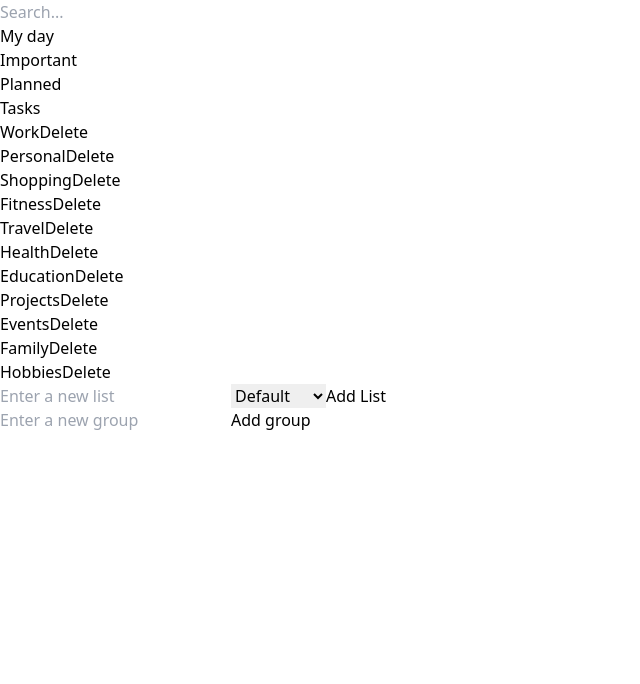
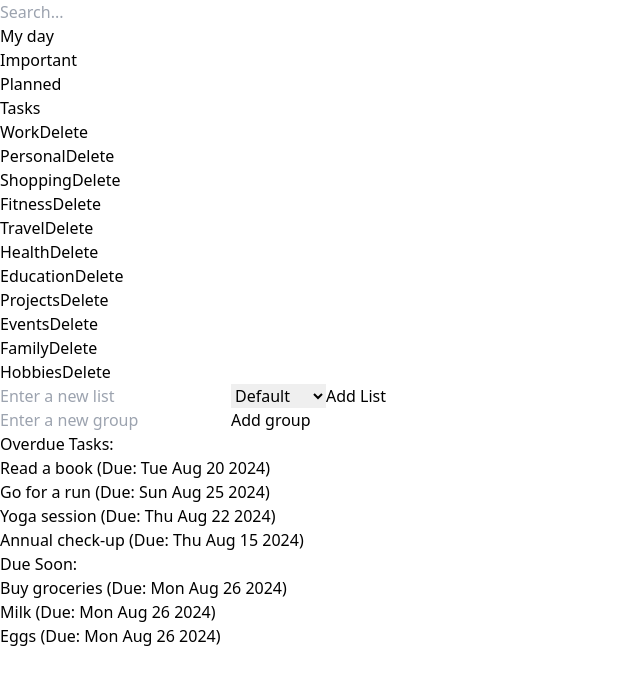
Before and after one commit to romanmicuda/task-managment-app, a React (Create React App) app: page / in a window 1280 px wide. Shown: the top 684 px of the page, without its empty margins (0-640 px from the left). Built offline with nearby package versions, Linux system fonts and the light colour scheme.

Commit message:
feat: add due date notification functionality with sound alert

```diff
--- a/src/component/App.tsx
+++ b/src/component/App.tsx
@@ -2,12 +2,16 @@ import React from "react";
 import SideBar from "./SideBar";
 import "../index.css";
 import SearchBar from "./SearchBar";
+import TodoReminders from "./TodoReminders";
+import NotificationManager from "./NotificationManager";
 
 function App() {
   return (
     <div>
       <SearchBar />
       <SideBar />
+      <TodoReminders />
+      <NotificationManager />
     </div>
   );
 }
--- /dev/null
+++ b/src/component/NotificationManager.tsx
@@ -0,0 +1,33 @@
+import React, { useEffect } from "react";
+import { useTodo } from "./TodoProvider";
+import { getDueDateReminders } from "../utils/reminderUtils";
+import { playSound } from "../utils/playSound";
+
+const soundUrl = "/sounds/sound.mp3";
+
+const NotificationManager: React.FC = () => {
+  const { groups } = useTodo();
+  useEffect(() => {
+    const { dueSoon, overdue } = getDueDateReminders(groups);
+
+    const playReminders = () => {
+      overdue.forEach((todo) => {
+        if (todo.remindme) {
+          playSound(soundUrl);
+        }
+      });
+
+      dueSoon.forEach((todo) => {
+        if (todo.remindme) {
+          playSound(soundUrl);
+        }
+      });
+    };
+
+    playReminders();
+  }, [useTodo().groups]);
+
+  return null;
+};
+
+export default NotificationManager;
--- /dev/null
+++ b/src/component/TodoReminders.tsx
@@ -0,0 +1,49 @@
+import React, { useEffect, useState } from "react";
+import { useTodo } from "./TodoProvider";
+import { getDueDateReminders } from "../utils/reminderUtils";
+import { TodoType } from "../types";
+
+const TodoReminders: React.FC = () => {
+  const { groups } = useTodo();
+  const [reminders, setReminders] = useState({
+    dueSoon: [] as TodoType[],
+    overdue: [] as TodoType[],
+  });
+
+  useEffect(() => {
+    const { dueSoon, overdue } = getDueDateReminders(groups);
+    setReminders({ dueSoon, overdue });
+  }, [groups]);
+
+  return (
+    <div>
+      {reminders.overdue.length > 0 && (
+        <div className="alert alert-danger">
+          <h4>Overdue Tasks:</h4>
+          <ul>
+            {reminders.overdue.map((todo) => (
+              <li key={todo.id}>
+                {todo.description} (Due: {todo.dueDate?.toDateString()})
+              </li>
+            ))}
+          </ul>
+        </div>
+      )}
+
+      {reminders.dueSoon.length > 0 && (
+        <div className="alert alert-warning">
+          <h4>Due Soon:</h4>
+          <ul>
+            {reminders.dueSoon.map((todo) => (
+              <li key={todo.id}>
+                {todo.description} (Due: {todo.dueDate?.toDateString()})
+              </li>
+            ))}
+          </ul>
+        </div>
+      )}
+    </div>
+  );
+};
+
+export default TodoReminders;
--- /dev/null
+++ b/src/utils/playSound.ts
@@ -0,0 +1,4 @@
+export const playSound = (soundUrl: string) => {
+  const audio = new Audio(soundUrl);
+  audio.play().catch((error) => console.error("Failed to play sound:", error));
+};
--- /dev/null
+++ b/src/utils/reminderUtils.ts
@@ -0,0 +1,29 @@
+import { Group, TodoType } from "../types";
+
+export const getDueDateReminders = (groups: Group[]) => {
+  const now = new Date();
+  const reminders = {
+    dueSoon: [] as TodoType[],
+    overdue: [] as TodoType[],
+  };
+
+  groups.forEach((group) => {
+    group.groupList.forEach((list) => {
+      list.lists.forEach((todo) => {
+        if (todo.dueDate) {
+          const dueDate = new Date(todo.dueDate);
+          const timeDiff = dueDate.getTime() - now.getTime();
+          const daysDiff = timeDiff / (1000 * 3600 * 24);
+
+          if (daysDiff <= 0) {
+            reminders.overdue.push(todo);
+          } else if (daysDiff <= 1) {
+            reminders.dueSoon.push(todo);
+          }
+        }
+      });
+    });
+  });
+
+  return reminders;
+};
```
Also changed, not shown: 1 other file (tests, documents, lock files or other folders).
